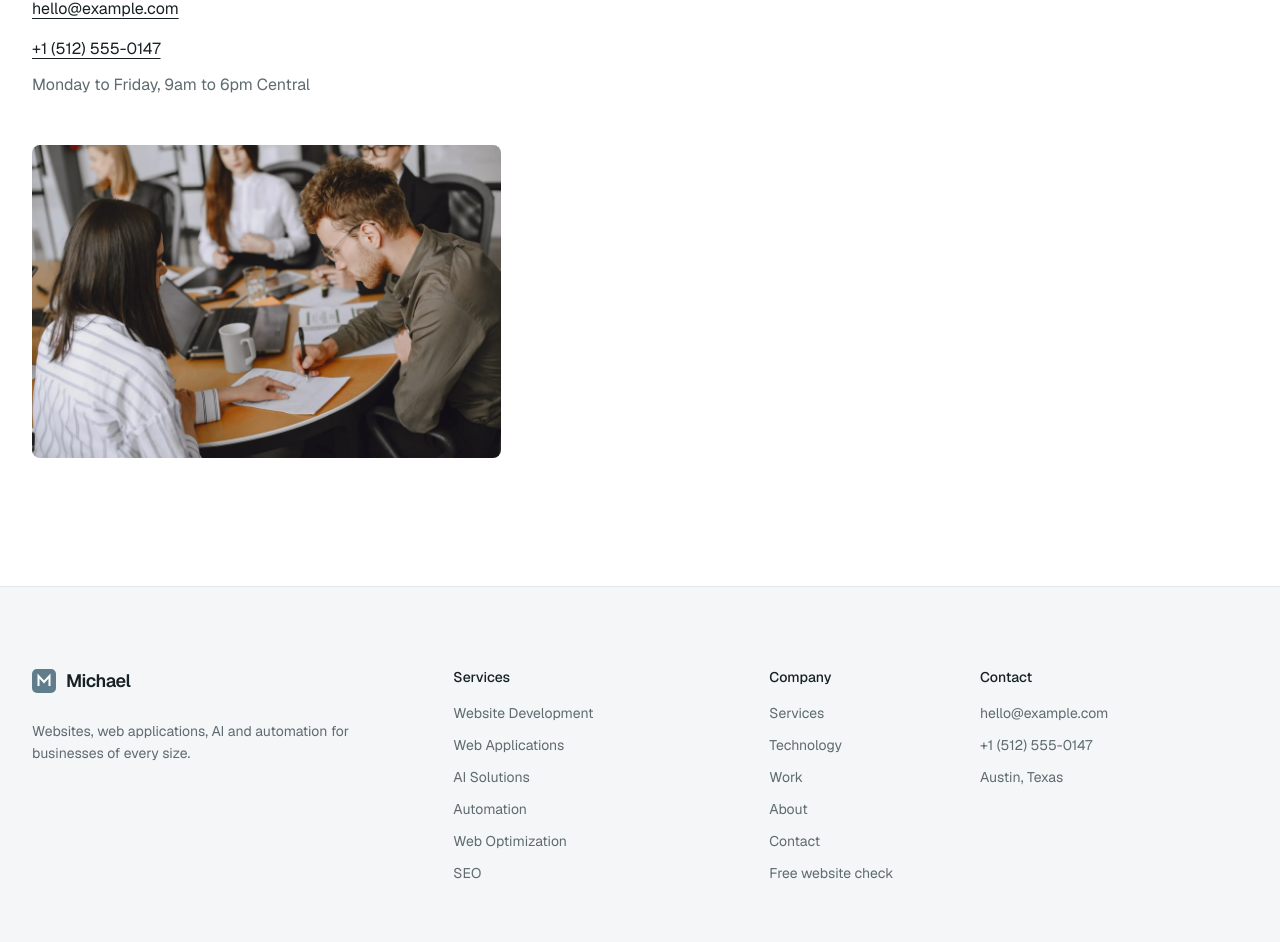
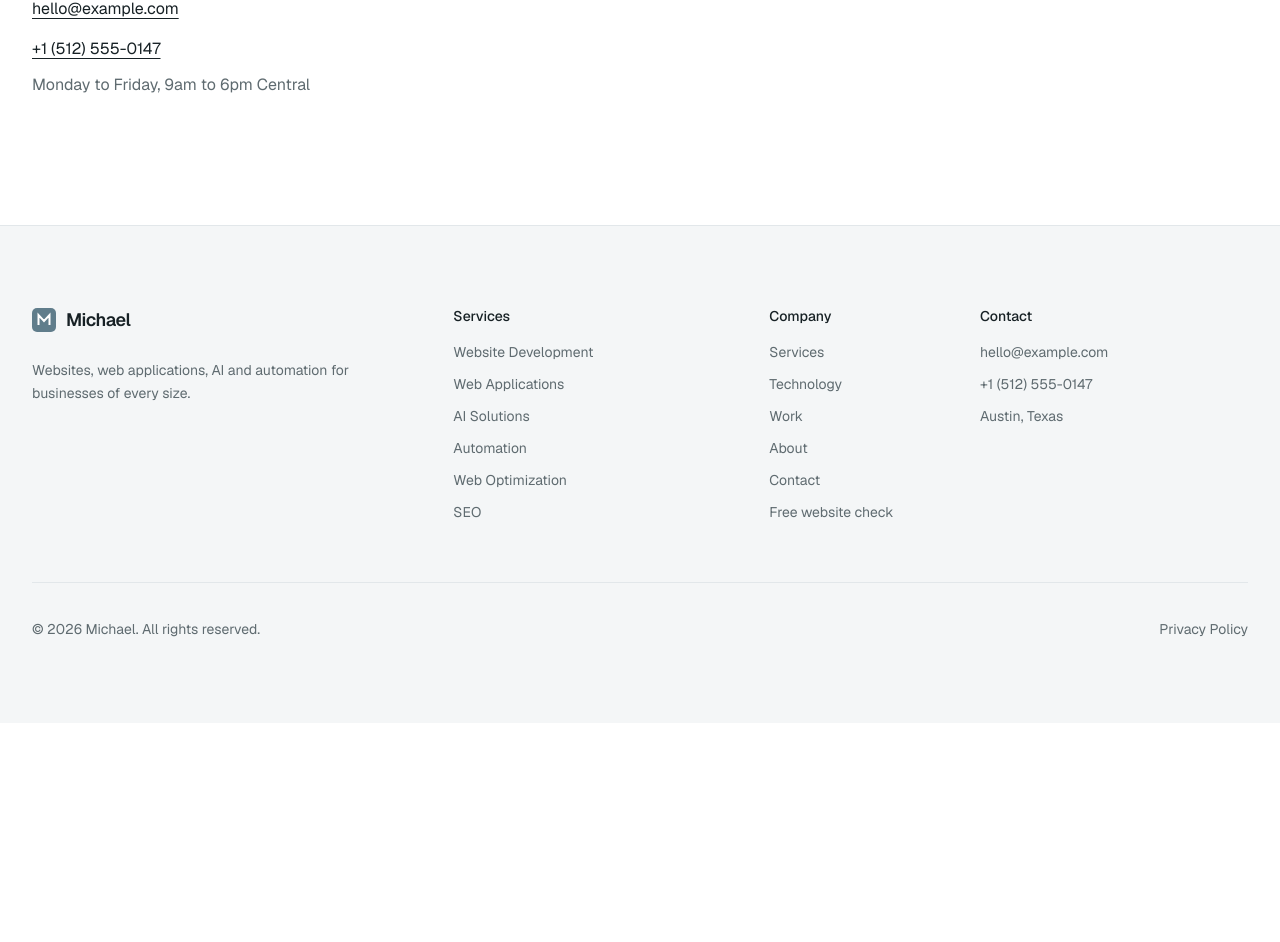
Before and after one commit to MichaelDViau/webOrg, a Next.js app: page /contact in a window 1280 px wide. Shown: the part 952-1894 px from the top of the page. After the commit the page ends 1675 px from the top, so only its background shows below. Built offline with nearby package versions, Linux system fonts and the light colour scheme; no server answers.

Commit message:
Remove the photo from the contact page
Co-Authored-By: Claude Opus 5.5 <noreply@anthropic.com>
Claude-Session: https://claude.ai/code/session_01K96iaW6vkZRA1fb32NFKpW

```diff
--- a/app/contact/page.tsx
+++ b/app/contact/page.tsx
@@ -1,9 +1,7 @@
 import type { Metadata } from "next";
-import Image from "next/image";
 import { ContactForm } from "@/components/contact/ContactForm";
 import { Container } from "@/components/ui/Container";
 import { pageMetadata } from "@/lib/metadata";
-import { photos } from "@/lib/photos";
 import { ButtonLink } from "@/components/ui/Button";
 import { bookingUrl, phoneHref, site } from "@/lib/site";
 
@@ -74,15 +72,6 @@ export default function ContactPage() {
             </p>
             <p className="text-muted">{site.hours}</p>
           </address>
-
-          <Image
-            src={photos.documentReview.src}
-            alt={photos.documentReview.alt}
-            width={photos.documentReview.width}
-            height={photos.documentReview.height}
-            sizes="(min-width: 1280px) 460px, (min-width: 1024px) 38vw, calc(100vw - 40px)"
-            className="mt-12 h-auto w-full rounded-lg"
-          />
         </div>
       </Container>
     </section>
--- a/lib/photos.ts
+++ b/lib/photos.ts
@@ -5,19 +5,13 @@ export interface Photo {
   height: number;
 }
 
-/** Studio photography used across the homepage, About and Contact pages. */
+/** Studio photography used across the homepage and About page. */
 export const photos = {
   teamAtWork: {
     src: "/photos/team-at-work.webp",
     alt: "Designers and developers working side by side at a long desk in a bright office",
     width: 1920,
     height: 826,
-  },
-  documentReview: {
-    src: "/photos/document-review.webp",
-    alt: "Two colleagues reviewing a project plan together at a meeting table",
-    width: 1920,
-    height: 1280,
   },
   planningSession: {
     src: "/photos/planning-session.webp",
```
Also changed, not shown: public/photos/document-review.webp (deleted), 1 other file (tests, documents, lock files or other folders).
